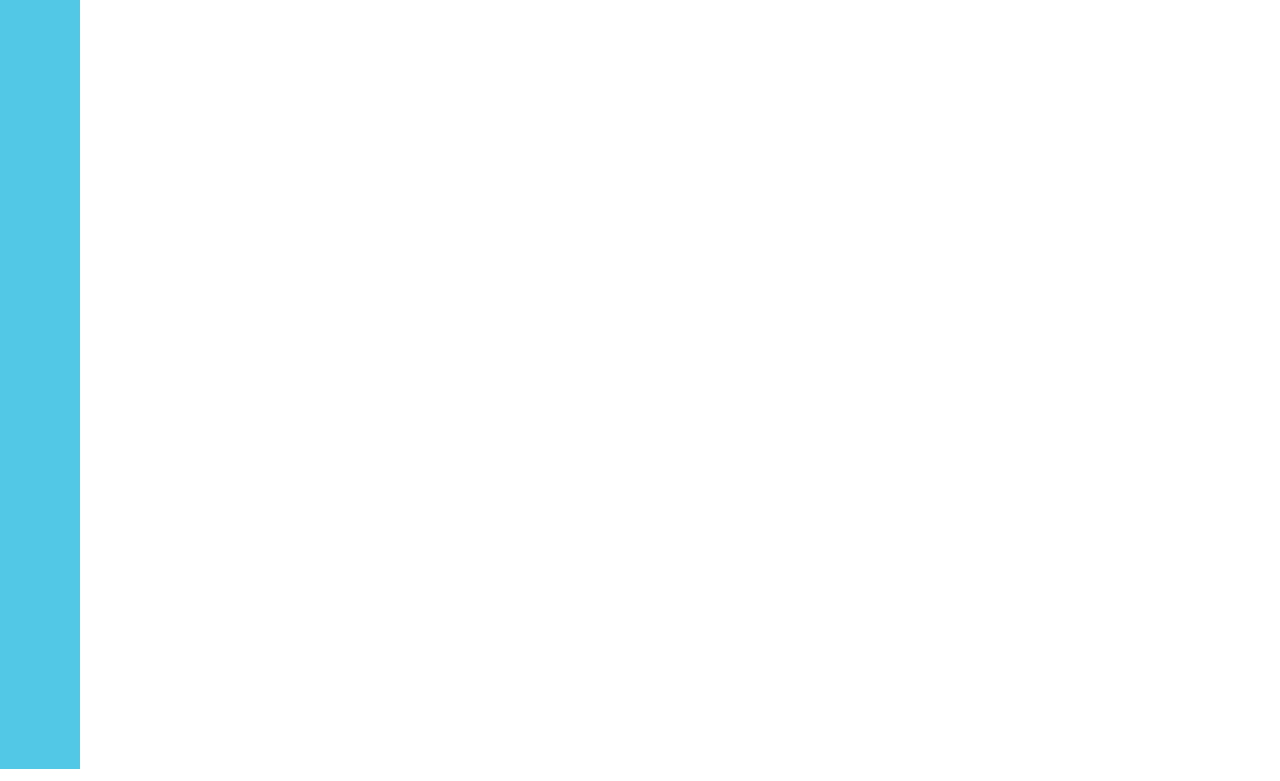
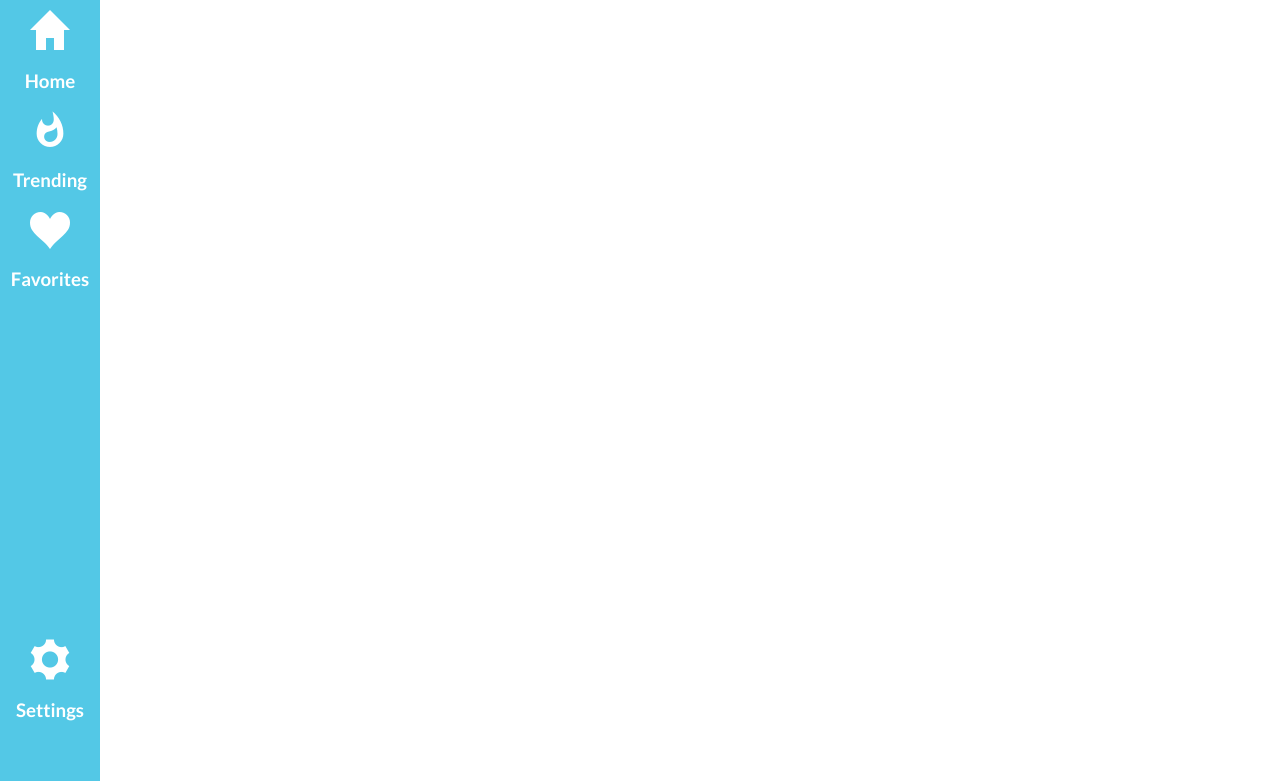
Before and after one commit to Espancake/desafio1, a plain HTML site: page index.html in a window 1280 px wide. Shown: the part 101-882 px from the top of the page. Drawn offline with Linux system fonts and the light colour scheme; files whose address does not match are found by name.

Commit message:
Navbar listo

```diff
--- a/css/styles.css
+++ b/css/styles.css
@@ -1,4 +1,62 @@
 @import url('https://fonts.googleapis.com/css?family=Lato:300,400,700&display=swap');
+
+@font-face {
+    font-family: 'icomoon';
+    src:  url('../fonts/icomoon.eot?4fdx91');
+    src:  url('../fonts/icomoon.eot?4fdx91#iefix') format('embedded-opentype'),
+      url('../fonts/icomoon.ttf?4fdx91') format('truetype'),
+      url('../fonts/icomoon.woff?4fdx91') format('woff'),
+      url('../fonts/icomoon.svg?4fdx91#icomoon') format('svg');
+    font-weight: normal;
+    font-style: normal;
+    font-display: block;
+  }
+
+  [class^="icon-"], [class*=" icon-"] {
+    /* use !important to prevent issues with browser extensions that change fonts */
+    font-family: 'icomoon' !important;
+    speak: none;
+    font-style: normal;
+    font-weight: normal;
+    font-variant: normal;
+    text-transform: none;
+    line-height: 1;
+
+    /* Better Font Rendering =========== */
+    -webkit-font-smoothing: antialiased;
+    -moz-osx-font-smoothing: grayscale;
+  }
+
+  .icon-trending:before {
+    content: "\e906";
+  }
+  .icon-home:before {
+    content: "\e907";
+  }
+  .icon-settings:before {
+    content: "\e908";
+  }
+  .icon-likes:before {
+    content: "\e909";
+  }
+  .icon-youtube:before {
+    content: "\e901";
+  }
+  .icon-facebook:before {
+    content: "\e902";
+  }
+  .icon-github:before {
+    content: "\e903";
+  }
+  .icon-instagram:before {
+    content: "\e904";
+  }
+  .icon-twitter:before {
+    content: "\e905";
+  }
+  .icon-menu:before {
+    content: "\e900";
+  }
 
 
 body{
@@ -10,8 +68,8 @@ body{
 .project-container {
     max-width: 100%;
     display: grid;
-    grid-template-columns:  80px 1fr;
-    grid-template-rows: 70px 1fr 1fr 1fr ;
+    grid-template-columns:  auto 1fr;
+    grid-template-rows: auto 1fr 1fr 1fr ;
     grid-template-areas: "header header"
                          "navbar series"
                          "navbar series"
@@ -32,6 +90,7 @@ body{
  }
  .logo img{
      width: 100%;
+     margin-top:10px ;
  }
 
  .logo-container {
@@ -96,11 +155,49 @@ body{
 
 .navbar {
     background: rgb(83, 200, 230);
-    width: 80px;
-    /* height: 100vh; */
+    width: 100px;
+    height: 100%;
     grid-area: navbar;
 }
 
+.navbar-container {
+  width: 100%;
+  display: inline-block;
+  text-align: center;
+
+
+}
+.navbar-item h3 {
+  color: white;
+}
+.icon-home{
+  font-size: 40px;
+  color: white;
+
+}
+
+.icon-trending{
+  font-size: 40px;
+  color: white;
+}
+
+.icon-likes{
+  font-size: 40px;
+  color: white;
+}
+
+.icon-settings{
+  font-size: 40px;
+  color: white;
+}
+
+.icons-container {
+  margin-top: 30px;
+}
+
+.settings{
+  margin-top: 350px;
+}
 .series {
     /* background: red; */
     grid-area: series;
--- a/index.html
+++ b/index.html
@@ -34,7 +34,28 @@
                 <h3>▼</h3>
             </div>
         </div>
-        <div class="navbar">navbar</div>
+        <div class="navbar">
+            <div class="navbar-container">
+                <div class="icons-container">
+                    <div class="navbar-item home">
+                        <i class="icon-home"> </i>
+                        <h3>Home</h3>
+                    </div>
+                    <div class="navbar-item trending">
+                        <i class="icon-trending"> </i>
+                        <h3>Trending</h3>
+                    </div>
+                    <div class="navbar-item favorites">
+                        <i class="icon-likes"> </i>
+                        <h3>Favorites</h3>
+                    </div>
+                </div>
+                <div class="navbar-item settings">
+                    <i class="icon-settings"></i>
+                    <h3>Settings</h3>
+                </div>
+            </div>
+        </div>
         <div class="series">series</div>
     </div>
 
```
